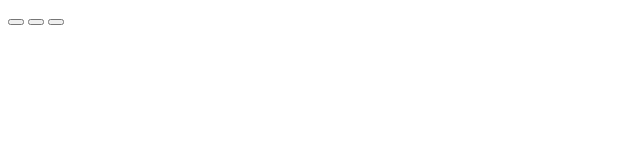
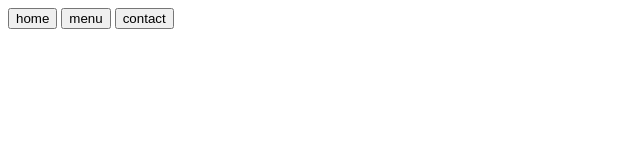
Before and after one commit to jxxt/jeet-da-dhaba, a website: page src/index.html in a window 1280 px wide. Shown: the whole page, without its empty margins (0-640 px from the left). Drawn offline with Linux system fonts and the light colour scheme.

Commit message:
checking git branch

```diff
--- a/src/index.html
+++ b/src/index.html
@@ -10,9 +10,9 @@
 <body>
     <header>
         <nav>
-            <button></button>
-            <button></button>
-            <button></button>
+            <button>home</button>
+            <button>menu</button>
+            <button>contact</button>
         </nav>
     </header>
 
```
Also changed, not shown: branch-test.txt (added), 1 other file.
